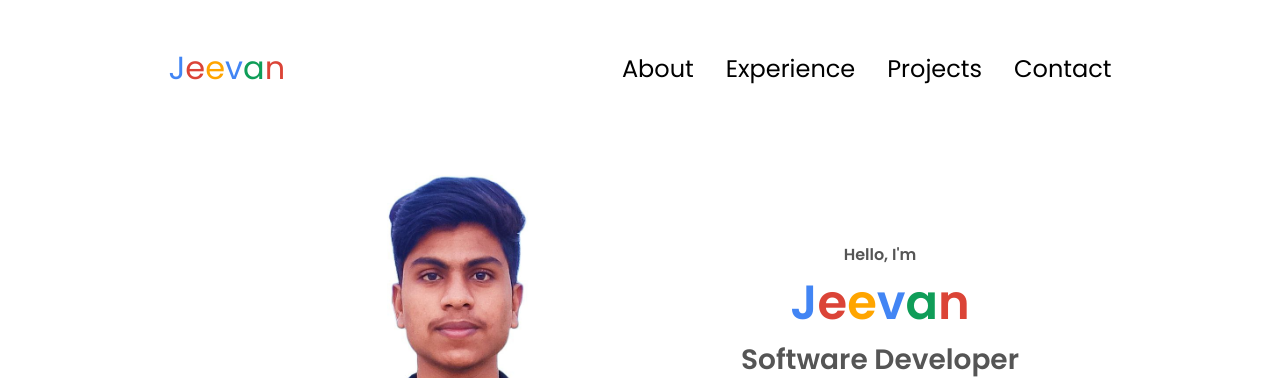
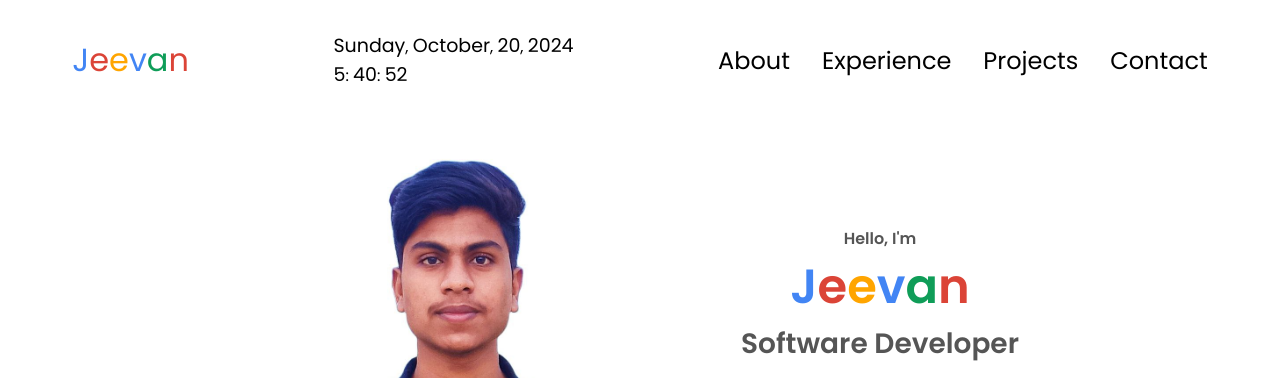
Before and after one commit to uchiha-jeevan/Exp-portfolio, a plain HTML site: page index.html in a window 1280 px wide. Shown: the top 378 px of the page. Drawn offline with Linux system fonts and the light colour scheme.

Commit message:
added time and date

```diff
--- a/index.html
+++ b/index.html
@@ -5,7 +5,7 @@
     <meta http-equiv="X-UA-Compatible" content="IE=edge" />
     <meta name="viewport" content="width=device-width, initial-scale=1.0" />
 
-    <title>My Portfolio</title>
+    <title>jeevan</title>
     <link rel="website icon" type="png" href="./assets/react-brands-solid.svg">
     <link rel="stylesheet" href="style.css" />
     <link rel="stylesheet" href="mediaqueries.css" />
@@ -13,11 +13,35 @@
     <link rel="stylesheet" href="https://cdnjs.cloudflare.com/ajax/libs/font-awesome/6.6.0/css/all.min.css" integrity="sha512-Kc323vGBEqzTmouAECnVceyQqyqdsSiqLQISBL29aUW4U/M7pSPA/gEUZQqv1cwx4OnYxTxve5UMg5GT6L4JJg==" crossorigin="anonymous" referrerpolicy="no-referrer" />
 
   </head>
-  <body>
+  <body onload="initClock()">
     <nav id="desktop-nav">
       <div class="logo" id="textTOColor">Jeevan</div>
+      <div class="datatime">
+
+        <div class="data">
+            <span id="dayname">Day</span>,
+            <span id="month">Month</span>,
+            <span id="daynum">00</span>,
+            <span id="year">year</span>
+        </div>
+
+        <div class="time">
+            <span id="hours">00</span>:
+            <span id="minutes">00</span>:
+            <span id="seconds">00</span>
+
+        </div>
+
+      </div>
       <div>
+
+
+
         <ul class="nav-links">
+
+
+
+
           <li><a href="#about">About</a></li>
           <li><a href="#experience">Experience</a></li>
           <li><a href="#projects">Projects</a></li>
@@ -510,6 +534,66 @@
       </nav>
       <p>Copyright &#169; 2023 Jeevan reddy All Rights Reserved.</p>
     </footer>
-    <script src="script.js"></script>
+
+<!-- Time script -->
+
+<script>
+
+  function updateClock(){
+      var now =  new Date();
+      //console.log(now)
+      var day=now.getDay();
+      var month = now.getMonth();
+      var date=now.getDate();
+      var year = now.getFullYear();
+      let hours=now.getHours();
+      let min = now.getMinutes();
+      let sec = now.getSeconds();
+      //console.log(day)
+
+      const months = [
+                  "January",
+                  "February",
+                  "March",
+                  "April",
+                  "May",
+                  "June",
+                  "July",
+                  "August",
+                  "September",
+                  "October",
+                  "November",
+                  "December"
+                  ];
+      const days = [
+              "Sunday",
+              "Monday",
+              "Tuesday",
+              "Wednesday",
+              "Thursday",
+              "Friday",
+              "Saturday"
+              ];
+      const values=[days[day],months[month],date,year,hours,min,sec];
+
+      const ids =["dayname","month","daynum","year","hours","minutes","seconds"]
+
+      for(let i=0;i<ids.length;i++){
+          document.getElementById(ids[i]).firstChild.nodeValue=values[i];
+      }
+
+  }
+
+  function initClock(){
+      updateClock();
+      window.setInterval("updateClock()",1);
+  }
+</script>
+
+
+    <script src="script.js">
+
+    </script>
+
   </body>
 </html>
--- a/mediaqueries.css
+++ b/mediaqueries.css
@@ -13,6 +13,7 @@
 }
 
 @media screen and (max-width: 1200px) {
+
   #desktop-nav {
     display: none;
   }
--- a/style.css
+++ b/style.css
@@ -14,6 +14,10 @@ body {
 
 html {
   scroll-behavior: smooth;
+}
+
+.datatime span{
+  font-size: 19px;
 }
 
 p {
@@ -37,7 +41,7 @@ nav,
 nav {
   justify-content: space-around;
   align-items: center;
-  height: 17vh;
+  height: 15vh;
 }
 
 .nav-links {
```
Also changed, not shown: not.html (+80 -1 lines), assets/photo.jpg (deleted), assets/photo3.jpg (deleted).
